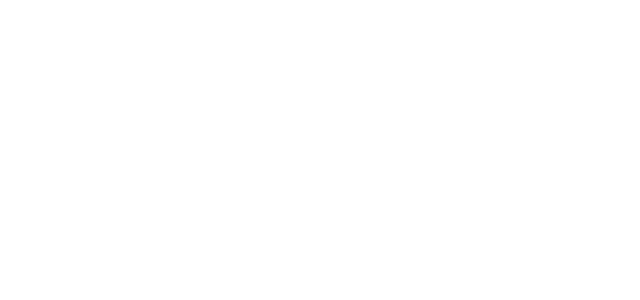
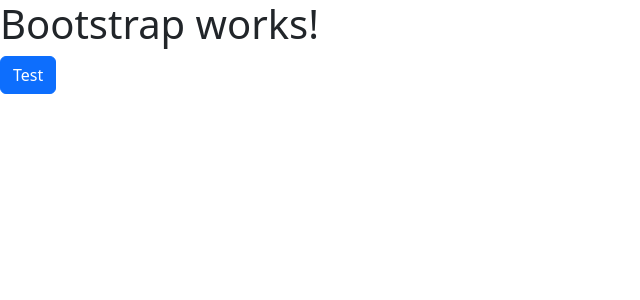
Before and after one commit to spencerlelswick/ng-auth-starter, an Angular app in the folder client/: page / in a window 1280 px wide. Shown: the top 300 px of the page, without its empty margins (0-640 px from the left). Built offline with nearby package versions, Linux system fonts and the light colour scheme.

Commit message:
Adds bootstrap

```diff
--- a/client/angular.json
+++ b/client/angular.json
@@ -25,9 +25,14 @@
               "src/assets"
             ],
             "styles": [
+              "node_modules/bootstrap/dist/css/bootstrap.min.css",
               "src/styles.css"
             ],
-            "scripts": []
+            "scripts": [
+              "node_modules/jquery/dist/jquery.slim.min.js",
+              "node_modules/popper.js/dist/umd/popper.min.js",
+              "node_modules/bootstrap/dist/js/bootstrap.min.js"
+            ]
           },
           "configurations": {
             "production": {
--- a/client/package.json
+++ b/client/package.json
@@ -18,6 +18,10 @@
     "@angular/platform-browser": "^16.2.0",
     "@angular/platform-browser-dynamic": "^16.2.0",
     "@angular/router": "^16.2.0",
+    "@popperjs/core": "^2.11.8",
+    "bootstrap": "^5.3.1",
+    "jquery": "^3.7.1",
+    "popper.js": "^1.16.1",
     "rxjs": "~7.8.0",
     "tslib": "^2.3.0",
     "zone.js": "~0.13.0"
--- a/client/src/app/app-routing.module.ts
+++ b/client/src/app/app-routing.module.ts
@@ -1,7 +1,13 @@
 import { NgModule } from '@angular/core';
 import { RouterModule, Routes } from '@angular/router';
+import { HomeComponent } from './home/home.component';
 
-const routes: Routes = [];
+const routes: Routes = [
+  {
+    path: '',
+    component: HomeComponent
+  }
+];
 
 @NgModule({
   imports: [RouterModule.forRoot(routes)],
--- a/client/src/app/home/home.component.html
+++ b/client/src/app/home/home.component.html
@@ -1 +1,2 @@
-<p>home works!</p>
+<h1>Bootstrap works!</h1>
+<button class="btn btn-primary">Test</button>
```
Also changed, not shown: 1 other file (tests, documents, lock files or other folders).
